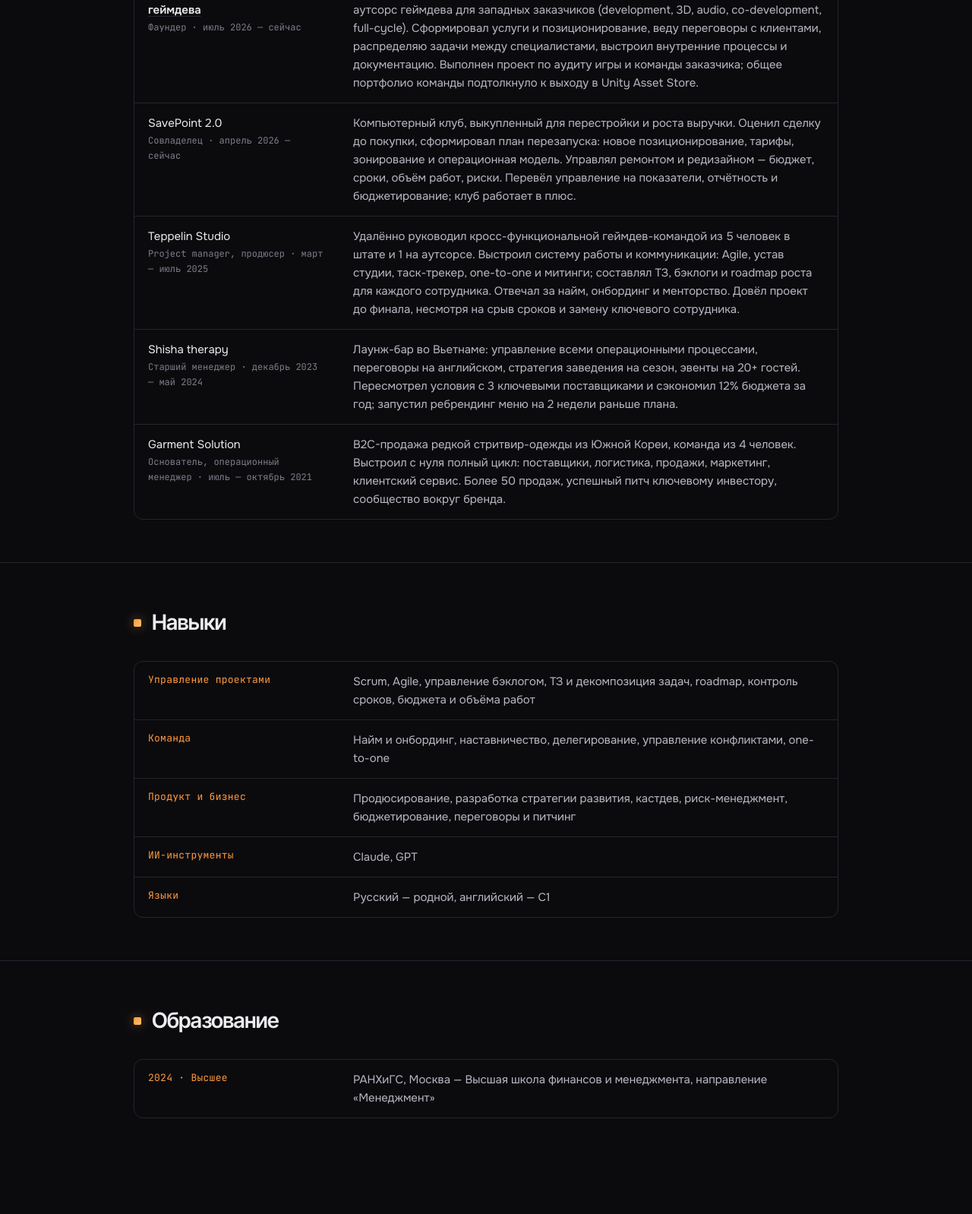
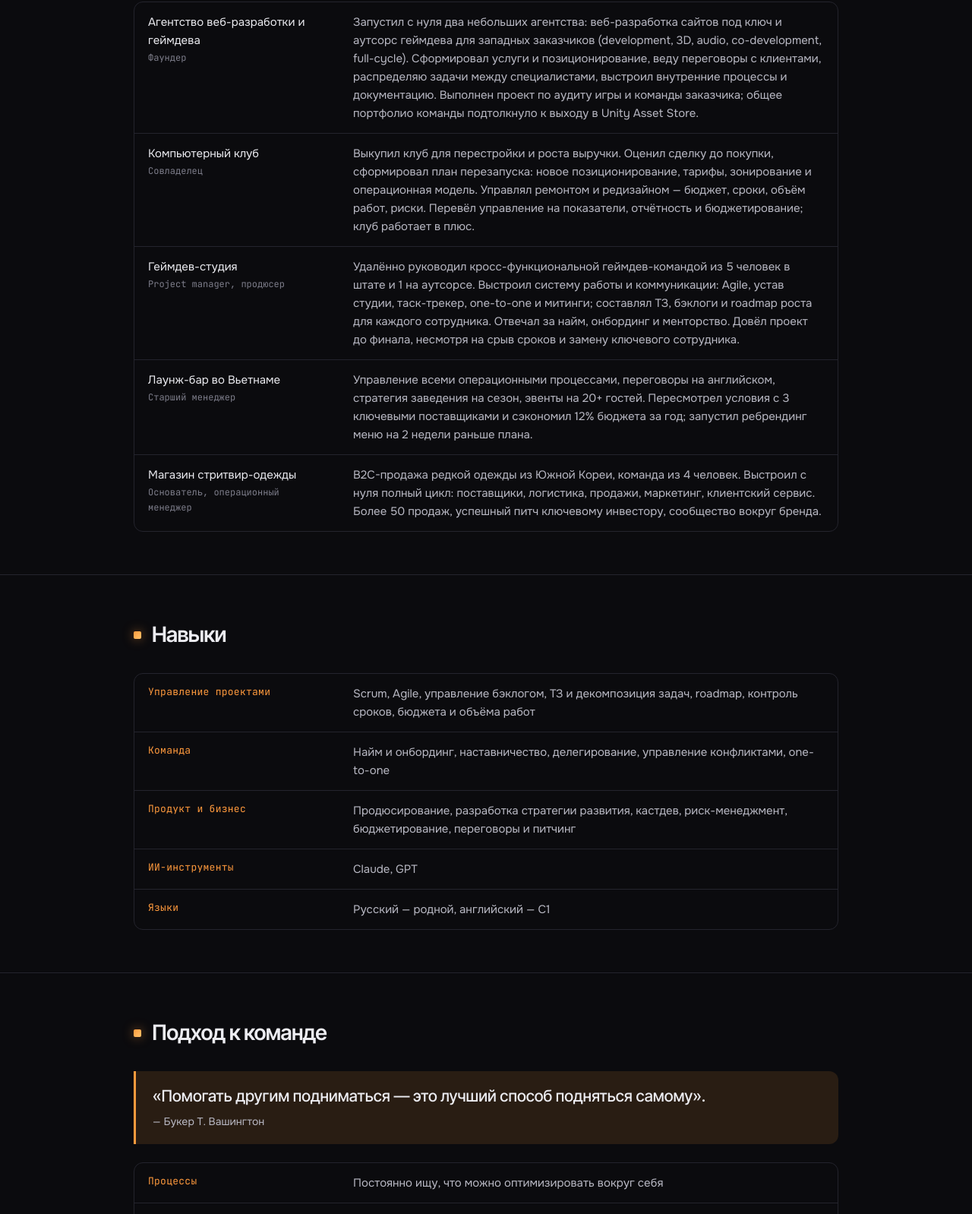
Before and after one commit to Na9asaki/daybreak.github.io, a plain HTML site: page index.html in a window 1280 px wide. Shown: the part 1202-2800 px from the top of the page at 76% size. Before the commit the page ends 2770 px from the top, so only its background shows below. Drawn offline with Linux system fonts and the light colour scheme.

Commit message:
Update profile: name, experience, gamedev focus, team approach; hide job dates and names
Co-Authored-By: Claude Opus 5.5 <noreply@anthropic.com>

```diff
--- a/index.html
+++ b/index.html
@@ -3,10 +3,10 @@
 <head>
 <meta charset="utf-8">
 <meta name="viewport" content="width=device-width, initial-scale=1">
-<title>Руслан Абдурахманов — Product / Project manager</title>
-<meta name="description" content="Product / Project manager, команда YTG. Управление командами в геймдеве и веб-разработке, запуск и перестройка бизнеса. Опыт, проекты, навыки.">
-<meta property="og:title" content="Руслан Абдурахманов — Product / Project manager">
-<meta property="og:description" content="Product / Project manager, команда YTG. Управление командами в геймдеве и веб-разработке, запуск и перестройка бизнеса.">
+<title>Владислав Абдурахманов — Product / Project manager</title>
+<meta name="description" content="Product / Project manager, команда YTG. Продюсирование игр и управление геймдев-командами. Опыт, проекты, навыки, подход к команде.">
+<meta property="og:title" content="Владислав Абдурахманов — Product / Project manager">
+<meta property="og:description" content="Product / Project manager, команда YTG. Продюсирование игр и управление геймдев-командами.">
 <meta property="og:image" content="https://na9asaki.github.io/daybreak.github.io/assets/games/myzay-0.jpg">
 <meta name="theme-color" content="#0b0b0e">
 <link rel="preconnect" href="https://fonts.googleapis.com">
@@ -188,6 +188,13 @@
     .games.one .body { padding: 22px 24px; }
   }
   .game p.part { flex: none; color: var(--text); }
+  .quote {
+    margin-bottom: 24px; padding: 18px 22px; border-left: 3px solid var(--accent);
+    background: var(--accent-soft); border-radius: 0 12px 12px 0;
+  }
+  .quote p { font-family: "Inter Tight", Onest, sans-serif; font-size: clamp(18px, 2.4vw, 21px); line-height: 1.4; color: var(--text); }
+  .quote cite { display: block; margin-top: 8px; font-style: normal; font-size: 14px; color: var(--text-2); }
+  .quote cite::before { content: "— "; }
   .game p.part b { color: var(--accent); font-weight: 600; }
 </style>
 </head>
@@ -197,16 +204,16 @@
   <div class="wrap">
     <span class="eyebrow"><span class="dot"></span>Product / Project manager</span>
     <div class="id">
-      <img class="avatar" src="assets/avatar.jpg" alt="Фото Руслана Абдурахманова" width="112" height="112">
+      <img class="avatar" src="assets/avatar.jpg" alt="Фото Владислава Абдурахманова" width="112" height="112">
       <div>
-        <h1>Руслан Абдурахманов</h1>
+        <h1>Владислав Абдурахманов</h1>
         <div class="nick">Daybreak</div>
       </div>
     </div>
     <dl class="facts">
-      <div class="fact"><dt>Опыт</dt><dd><strong>1 год 11 мес.</strong> управления проектами, командами и собственным бизнесом</dd></div>
+      <div class="fact"><dt>Опыт</dt><dd><strong>2 года</strong> управления проектами, командами и собственным бизнесом</dd></div>
       <div class="fact"><dt>Команда</dt><dd><strong>YTG</strong></dd></div>
-      <div class="fact"><dt>Направления</dt><dd>Геймдев, веб-разработка, запуск и перестройка бизнеса</dd></div>
+      <div class="fact"><dt>Направления</dt><dd>Продюсирование игр, управление геймдев-командами и пайплайном разработки, аутсорс и co-development, аудит игр и команд, питчинг проектов</dd></div>
     </dl>
     <div class="contacts">
       <a class="pill primary" href="https://t.me/Daybreak_v" target="_blank" rel="noopener">Telegram</a>
@@ -241,24 +248,24 @@
     <h2>Опыт</h2>
     <table>
       <tr>
-        <td><a href="https://cultlab.tech/" target="_blank" rel="noopener">Агентство веб-разработки и геймдева</a><span class="tech">Фаундер · июль 2026 — сейчас</span></td>
+        <td>Агентство веб-разработки и геймдева<span class="tech">Фаундер</span></td>
         <td>Запустил с нуля два небольших агентства: веб-разработка сайтов под ключ и аутсорс геймдева для западных заказчиков (development, 3D, audio, co-development, full-cycle). Сформировал услуги и позиционирование, веду переговоры с клиентами, распределяю задачи между специалистами, выстроил внутренние процессы и документацию. Выполнен проект по аудиту игры и команды заказчика; общее портфолио команды подтолкнуло к выходу в Unity Asset Store.</td>
       </tr>
       <tr>
-        <td>SavePoint 2.0<span class="tech">Совладелец · апрель 2026 — сейчас</span></td>
-        <td>Компьютерный клуб, выкупленный для перестройки и роста выручки. Оценил сделку до покупки, сформировал план перезапуска: новое позиционирование, тарифы, зонирование и операционная модель. Управлял ремонтом и редизайном — бюджет, сроки, объём работ, риски. Перевёл управление на показатели, отчётность и бюджетирование; клуб работает в плюс.</td>
+        <td>Компьютерный клуб<span class="tech">Совладелец</span></td>
+        <td>Выкупил клуб для перестройки и роста выручки. Оценил сделку до покупки, сформировал план перезапуска: новое позиционирование, тарифы, зонирование и операционная модель. Управлял ремонтом и редизайном — бюджет, сроки, объём работ, риски. Перевёл управление на показатели, отчётность и бюджетирование; клуб работает в плюс.</td>
       </tr>
       <tr>
-        <td>Teppelin Studio<span class="tech">Project manager, продюсер · март — июль 2025</span></td>
+        <td>Геймдев-студия<span class="tech">Project manager, продюсер</span></td>
         <td>Удалённо руководил кросс-функциональной геймдев-командой из 5 человек в штате и 1 на аутсорсе. Выстроил систему работы и коммуникации: Agile, устав студии, таск-трекер, one-to-one и митинги; составлял ТЗ, бэклоги и roadmap роста для каждого сотрудника. Отвечал за найм, онбординг и менторство. Довёл проект до финала, несмотря на срыв сроков и замену ключевого сотрудника.</td>
       </tr>
       <tr>
-        <td>Shisha therapy<span class="tech">Старший менеджер · декабрь 2023 — май 2024</span></td>
-        <td>Лаунж-бар во Вьетнаме: управление всеми операционными процессами, переговоры на английском, стратегия заведения на сезон, эвенты на 20+ гостей. Пересмотрел условия с 3 ключевыми поставщиками и сэкономил 12% бюджета за год; запустил ребрендинг меню на 2 недели раньше плана.</td>
+        <td>Лаунж-бар во Вьетнаме<span class="tech">Старший менеджер</span></td>
+        <td>Управление всеми операционными процессами, переговоры на английском, стратегия заведения на сезон, эвенты на 20+ гостей. Пересмотрел условия с 3 ключевыми поставщиками и сэкономил 12% бюджета за год; запустил ребрендинг меню на 2 недели раньше плана.</td>
       </tr>
       <tr>
-        <td>Garment Solution<span class="tech">Основатель, операционный менеджер · июль — октябрь 2021</span></td>
-        <td>B2C-продажа редкой стритвир-одежды из Южной Кореи, команда из 4 человек. Выстроил с нуля полный цикл: поставщики, логистика, продажи, маркетинг, клиентский сервис. Более 50 продаж, успешный питч ключевому инвестору, сообщество вокруг бренда.</td>
+        <td>Магазин стритвир-одежды<span class="tech">Основатель, операционный менеджер</span></td>
+        <td>B2C-продажа редкой одежды из Южной Кореи, команда из 4 человек. Выстроил с нуля полный цикл: поставщики, логистика, продажи, маркетинг, клиентский сервис. Более 50 продаж, успешный питч ключевому инвестору, сообщество вокруг бренда.</td>
       </tr>
     </table>
   </div>
@@ -277,11 +284,18 @@
   </div>
 </section>
 
-<section id="education" class="last">
+<section id="approach" class="last">
   <div class="wrap">
-    <h2>Образование</h2>
+    <h2>Подход к команде</h2>
+    <blockquote class="quote">
+      <p>«Помогать другим подниматься — это лучший способ подняться самому».</p>
+      <cite>Букер Т. Вашингтон</cite>
+    </blockquote>
     <table class="stack">
-      <tr><td>2024 · Высшее</td><td>РАНХиГС, Москва — Высшая школа финансов и менеджмента, направление «Менеджмент»</td></tr>
+      <tr><td>Процессы</td><td>Постоянно ищу, что можно оптимизировать вокруг себя</td></tr>
+      <tr><td>Решения</td><td>Принимаю решения смело и не оставляю места неопределённости</td></tr>
+      <tr><td>Команда</td><td>Делегирую с расчётом рисков; с каждым ищу его точки роста и болевые места</td></tr>
+      <tr><td>Ценности</td><td>Смелость, репутация и свежий взгляд</td></tr>
     </table>
   </div>
 </section>
```
